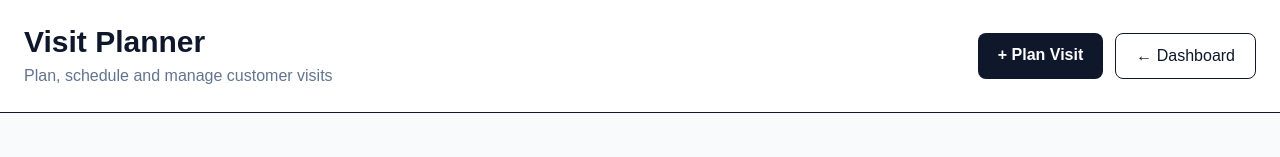
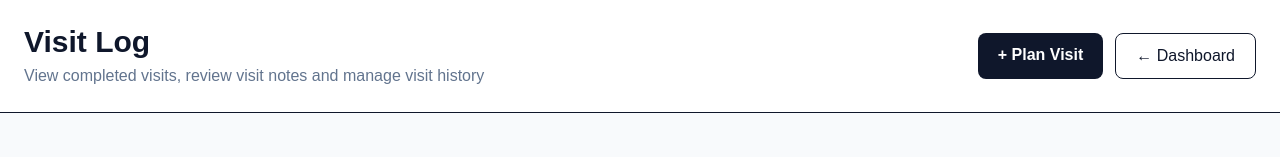
Before and after one commit to Jerry-Wendy/next-starter-template, a Next.js app: page /visits in a window 1280 px wide. Shown: the top 157 px of the page. Built offline with nearby package versions, Linux system fonts and the light colour scheme; no server answers; the database is empty.

Commit message:
Rename Visit Planner heading to Visit Log

```diff
--- a/src/app/visits/page.tsx
+++ b/src/app/visits/page.tsx
@@ -62,9 +62,9 @@ const calendarDays = [
       <header className="border-b bg-white">
         <div className="mx-auto flex max-w-7xl items-center justify-between px-6 py-6">
           <div>
-            <h1 className="text-3xl font-bold">Visit Planner</h1>
+            <h1 className="text-3xl font-bold">Visit Log</h1>
             <p className="mt-1 text-slate-500">
-  Plan, schedule and manage customer visits
+  View completed visits, review visit notes and manage visit history
 </p>
           </div>
 
```
